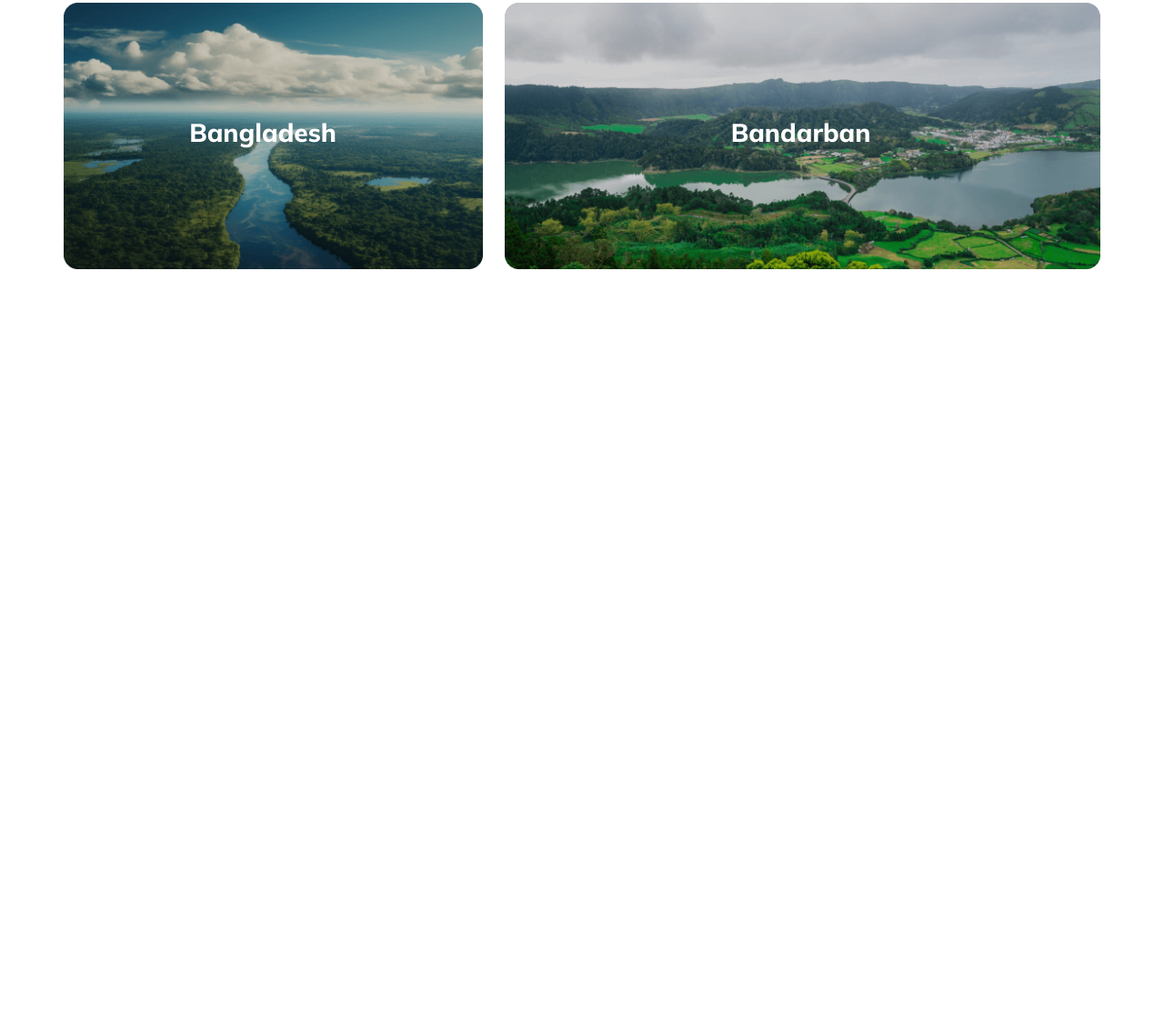
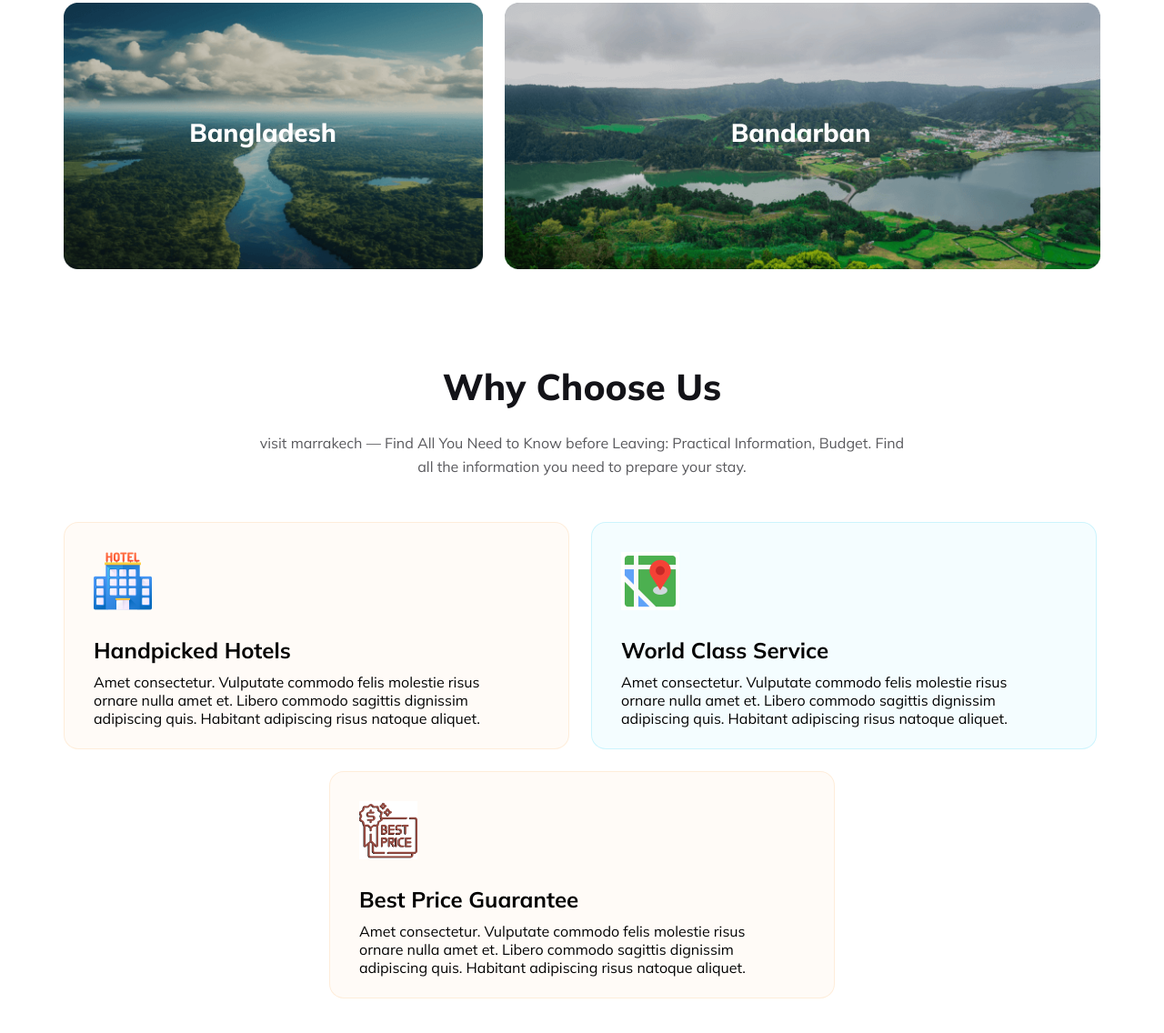
Before and after one commit to Naimul02/Assignment-2, a plain HTML site: page index.html in a window 1280 px wide. Shown: the part 2098-3234 px from the top of the page at 91% size. Before the commit the page ends 2422 px from the top, so only its background shows below. Drawn offline with Linux system fonts and the light colour scheme.

Commit message:
choose us section completed

```diff
--- a/index.html
+++ b/index.html
@@ -117,6 +117,50 @@
           </div>
         </div>
       </section>
+
+      <!-- Choose us section -->
+      <section class="choose-us-section">
+        <div class="choose-content">
+          <h1 class="tour-title">Why Choose Us</h1>
+          <p class="tour-description mt-24px">
+            visit marrakech — Find All You Need to Know before Leaving:
+            Practical Information, Budget. Find <br />
+            all the information you need to prepare your stay.
+          </p>
+        </div>
+
+        <div class="choose-row">
+          <div class="card">
+            <img src="images/hotel.png" alt="" />
+            <h2 style="margin-top: 25px">Handpicked Hotels</h2>
+            <p style="margin-top: 10px">
+              Amet consectetur. Vulputate commodo felis molestie risus ornare
+              nulla amet et. Libero commodo sagittis dignissim adipiscing quis.
+              Habitant adipiscing risus natoque aliquet.
+            </p>
+          </div>
+          <div class="card"id="card-2">
+            <img src="images/location.jpg" alt="" />
+            <h2 style="margin-top: 25px">World Class Service</h2>
+            <p style="margin-top: 10px">
+              Amet consectetur. Vulputate commodo felis molestie risus ornare
+              nulla amet et. Libero commodo sagittis dignissim adipiscing quis.
+              Habitant adipiscing risus natoque aliquet.
+            </p>
+          </div>
+        </div>
+        <div class="choose-row">
+          <div class="card center">
+            <img src="images/best-price.png" alt="" />
+            <h2 style="margin-top: 25px">Best Price Guarantee</h2>
+            <p style="margin-top: 10px">
+              Amet consectetur. Vulputate commodo felis molestie risus ornare
+              nulla amet et. Libero commodo sagittis dignissim adipiscing quis.
+              Habitant adipiscing risus natoque aliquet.
+            </p>
+          </div>
+        </div>
+      </section>
     </main>
     <footer></footer>
 
--- a/styles/responsive.css
+++ b/styles/responsive.css
@@ -45,7 +45,15 @@
   .destination-section {
     margin: 16px;
   }
-  .row {
+  .row,
+  .choose-row {
     flex-direction: column;
   }
+  /* choose us */
+  .choose-us-section {
+    margin: 16px;
+  }
+  .choose-row .card {
+    max-height: 289px;
+  }
 }
--- a/styles/style.css
+++ b/styles/style.css
@@ -156,3 +156,40 @@ body {
   top: 42%;
   left: 30%;
 }
+/* choose us section */
+.choose-us-section {
+  max-width: 1140px;
+  margin: 100px auto;
+}
+.choose-row {
+  display: flex;
+  gap: 24px;
+}
+.choose-row .card {
+  max-width: 556px;
+  max-height: 250px;
+  background-color: rgba(251, 181, 99, 0.05);
+  padding: 32px 50px 32px 32px;
+  border-radius: 16px;
+  border: 1px solid rgba(251, 181, 99, 0.2);
+}
+.card > img {
+  width: 64px;
+  height: 64px;
+}
+.center {
+  margin: 0 auto;
+  margin-top: 24px;
+}
+.choose-content {
+  text-align: center;
+  margin-bottom: 48px;
+}
+.mt-24px {
+  margin-top: 24px;
+}
+#card-2 {
+  border: 1px solid rgba(41, 206, 246, 0.2);
+  border-radius: 16px;
+  background: rgba(41, 206, 246, 0.05);
+}
```
Also changed, not shown: Images/best-price.png (added), Images/hotel.png (added), Images/location.jpg (added).
